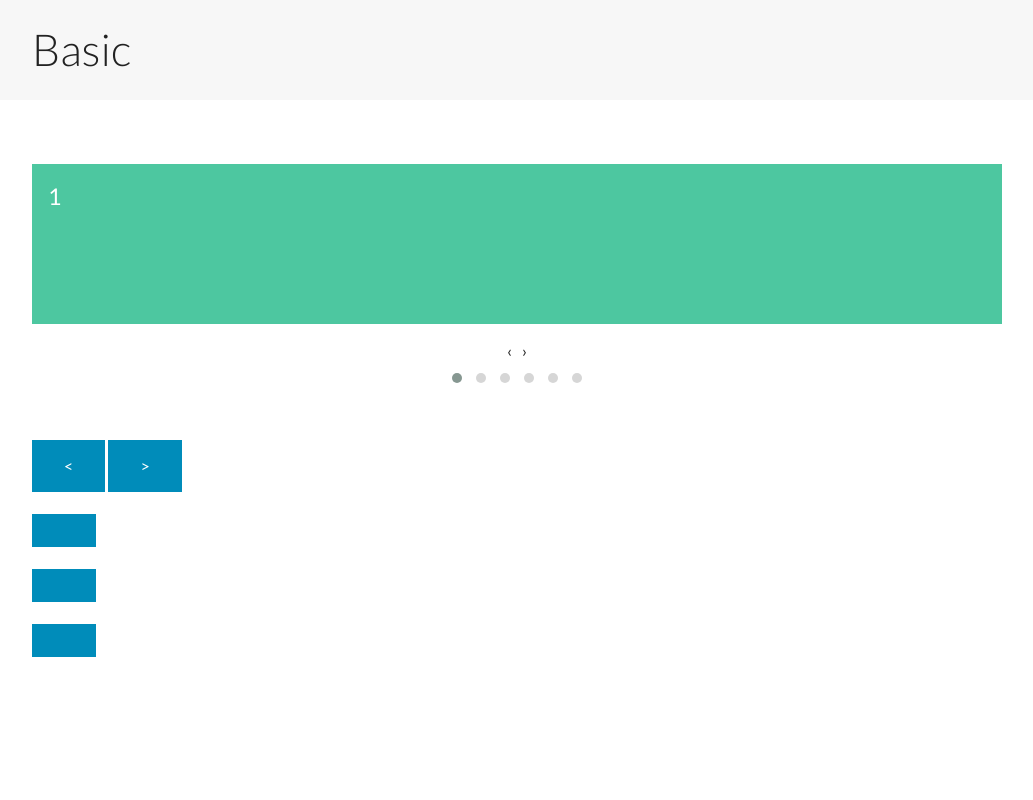
After one commit to LucasAbucaterFiorido/Pizzaria-ecommerce, a PHP site: page /projetos/teste.php in a window 1280 px wide. The commit adds this page. Shown: the whole page, without its empty margins (123-1156 px from the left). Run offline with PHP 8.4, Linux system fonts and the light colour scheme.

Commit message:
feat: owl-carousel test

```diff
--- a/index.php
+++ b/index.php
@@ -39,7 +39,7 @@
             <div class="row">
                 <div class="col-12 p-0 cropped-img-slider">
                     <h3>Demo</h3>
-                    <div class="owl-carousel">
+                    <div class="owl-carousel owl-theme">
                         <div class="item">
                             <img src="img/produtos/pizza6.jpg" class="d-block" alt="...">
                         </div>
--- /dev/null
+++ b/teste.php
@@ -0,0 +1,109 @@
+<!DOCTYPE html>
+<html lang="en">
+  <head>
+
+    <!-- head -->
+    <meta charset="utf-8">
+    <meta name="msapplication-tap-highlight" content="no" />
+    <meta name="viewport" content="width=device-width, initial-scale=1.0" />
+    <meta name="description" content="Basic usage demo">
+    <meta name="author" content="David Deutsch">
+    <title>
+      Basic Demo | Owl Carousel | 2.3.4
+    </title>
+
+    <!-- Stylesheets -->
+    <link href='https://fonts.googleapis.com/css?family=Lato:300,400,700,400italic,300italic' rel='stylesheet' type='text/css'>
+    <link rel="stylesheet" href="assets/css/docs.theme.min.css">
+
+    <!-- Owl Stylesheets -->
+    <link rel="stylesheet" href="assets/owlcarousel/assets/owl.carousel.min.css">
+    <link rel="stylesheet" href="assets/owlcarousel/assets/owl.theme.default.min.css">
+
+    <!-- javascript -->
+    <script src="assets/vendors/jquery.min.js"></script>
+    <script src="assets/owlcarousel/owl.carousel.js"></script>
+  </head>
+  <body>
+
+
+    <!-- title -->
+    <section class="title">
+      <div class="row">
+        <div class="large-12 columns">
+          <h1>Basic</h1>
+        </div>
+      </div>
+    </section>
+
+    <!--  Demos -->
+    <section id="demos">
+      <div class="row">
+        <div class="large-12 columns">
+            <div class="owl-carousel owl-theme">
+                <div class="item">
+                <h4>1</h4>
+                </div>
+                <div class="item">
+                <h4>2</h4>
+                </div>
+                <div class="item">
+                <h4>3</h4>
+                </div>
+                <div class="item">
+                <h4>4</h4>
+                </div>
+                <div class="item">
+                <h4>5</h4>
+                </div>
+                <div class="item">
+                <h4>6</h4>
+                </div>
+            </div>
+            <div class="owl-nav">
+                <button class="owl-prev" type="button" role="presentation">
+                    <span aria-label="Previous"><</span>
+                </button>
+                <button class="owl-next" type="button" role="presentation">
+                    <span aria-label="Next">></span>
+                </button>
+            </div>
+            <div class="owl-dots">
+                <button class="owl-dot active" role="button">
+                    <span></span>
+                </button>
+            </div>
+            <div class="owl-dots">
+                <button class="owl-dot active" role="button">
+                    <span></span>
+                </button>
+            </div>
+            <div class="owl-dots">
+                <button class="owl-dot active" role="button">
+                    <span></span>
+                </button>
+            </div>
+
+            <script>
+                $(document).ready(function() {
+                var owl = $('.owl-carousel');
+                owl.owlCarousel({
+                    margin: 10,
+                    nav: true,
+                    loop: true,
+                    autoplay: true,
+                    autoplayTimeout:5000,
+                    autoplayHoverPause:true,
+                    responsive: {
+                    0: {
+                        items: 1
+                    }
+                    }
+                })
+                })
+            </script>
+        </div>
+      </div>
+    </section>
+  </body>
+</html>
```
